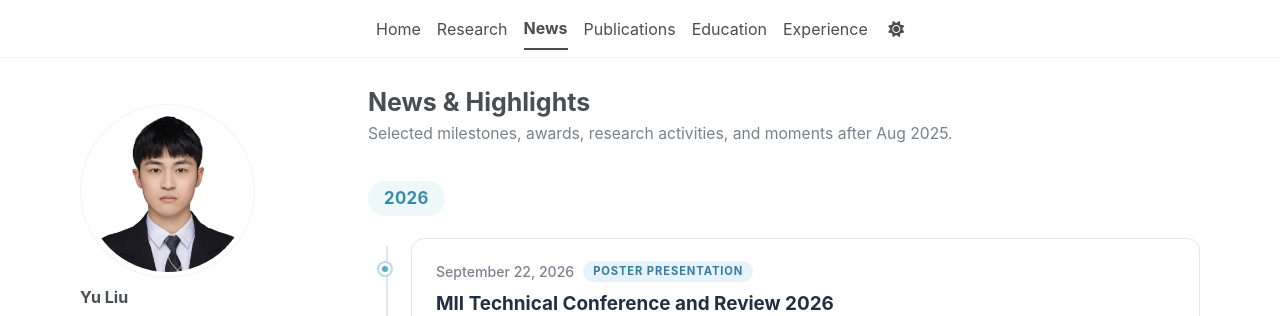
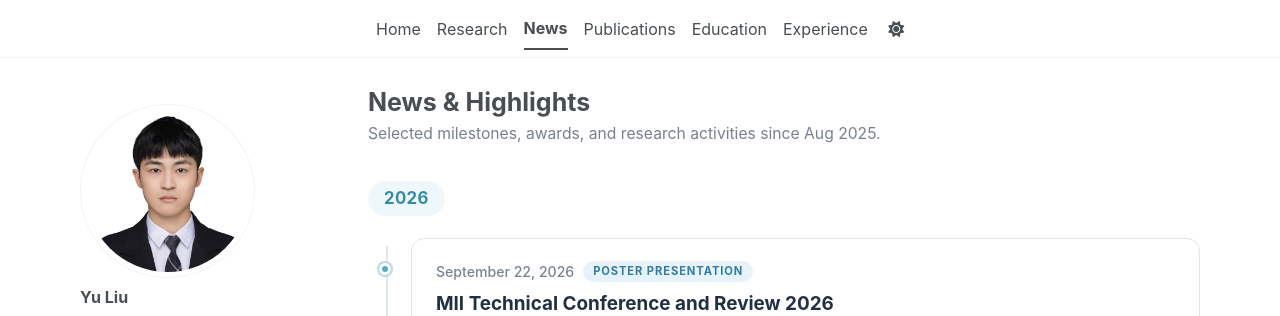
Before and after one commit to yuliu0322/yuliu0322.github.io, a Jekyll site: the page built from _pages/talks.html, in a window 1280 px wide and 1303 px high. Shown: the top 316 px of the window. Built offline with Jekyll 4.4.1, drawn with Linux system fonts in a browser that asks for light colours; some web fonts are replaced; a script bundle is joined from its source files by our own code; library files that are not in the unit come from our copies.

Commit message:
Update talks.html

```diff
--- a/_pages/talks.html
+++ b/_pages/talks.html
@@ -328,7 +328,7 @@ author_profile: true
 <!-- Introduction -->
 
 <p class="news-intro">
-  Selected milestones, awards, research activities, and moments after Aug 2025.
+  Selected milestones, awards, and research activities since Aug 2025.
 </p>
 
 
```
